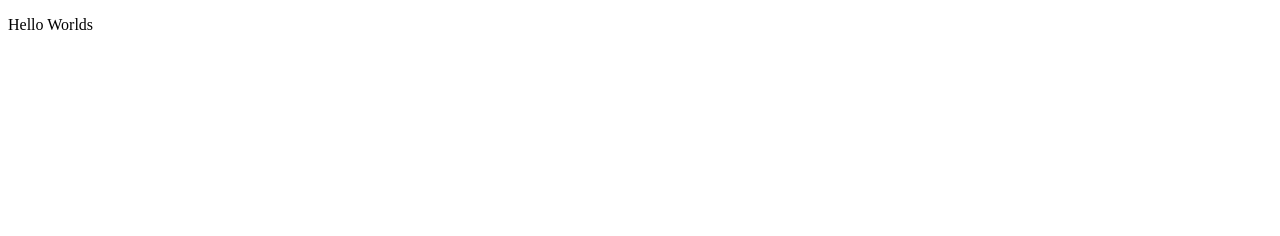
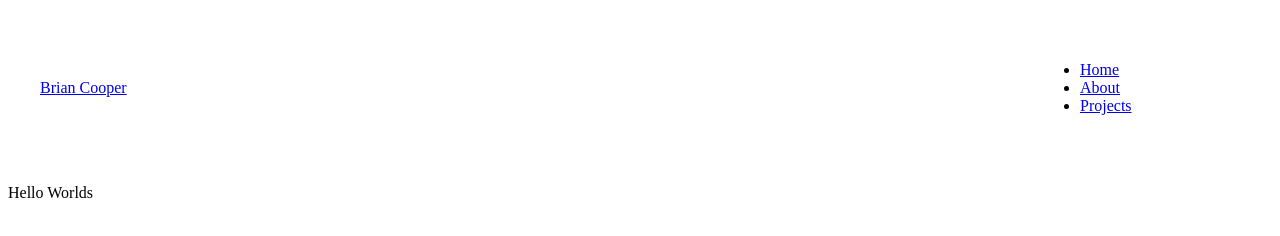
Before and after one commit to b-cooper/b-cooper.github.io, a plain HTML site: page index.html in a window 1280 px wide. Drawn offline with Linux system fonts and the light colour scheme.

Commit message:
build out skeleton and nav

```diff
--- a/index.html
+++ b/index.html
@@ -4,9 +4,32 @@
 		<meta charset="utf-8">
     <title>Brian Cooper Software Engineer</title>
 		<meta name="description" content="Brian Cooper Software Engineer">
-		<meta name="author" content="Brian Cooper">
+    <meta name="author" content="Brian Cooper">
+    <link rel="stylesheet" href="./styles.css">
   </head>
   <body>
+    <div class="nav_wrapper">
+      <a class="nav_left" href="./">
+        Brian Cooper
+      </a>
+      <ul class="nav_right">
+        <li class="nav_item">
+          <a class="nav_link" href="./">
+            Home
+          </a>
+        </li>
+        <li class="nav_item">
+          <a class="nav_link" href="./about.html">
+            About
+          </a>
+        </li>
+        <li class="nav_item">
+          <a class="nav_link" href="./projects.html">
+            Projects
+          </a>
+        </li>
+      </ul>
+    </div>
     <p>Hello Worlds</p>
   </body>
 </html>
--- /dev/null
+++ b/styles.css
@@ -0,0 +1,17 @@
+.nav_wrapper {
+  display: flex;
+  justify-content: space-between;
+  align-items: center;
+  padding: 2rem;
+  height: 6rem;
+}
+
+.nav_item {
+  width: 10rem;
+}
+
+.main_content_wrapper {
+  height: 100%;
+  width: 100%;
+  background-color: rebeccapurple;
+}
```
